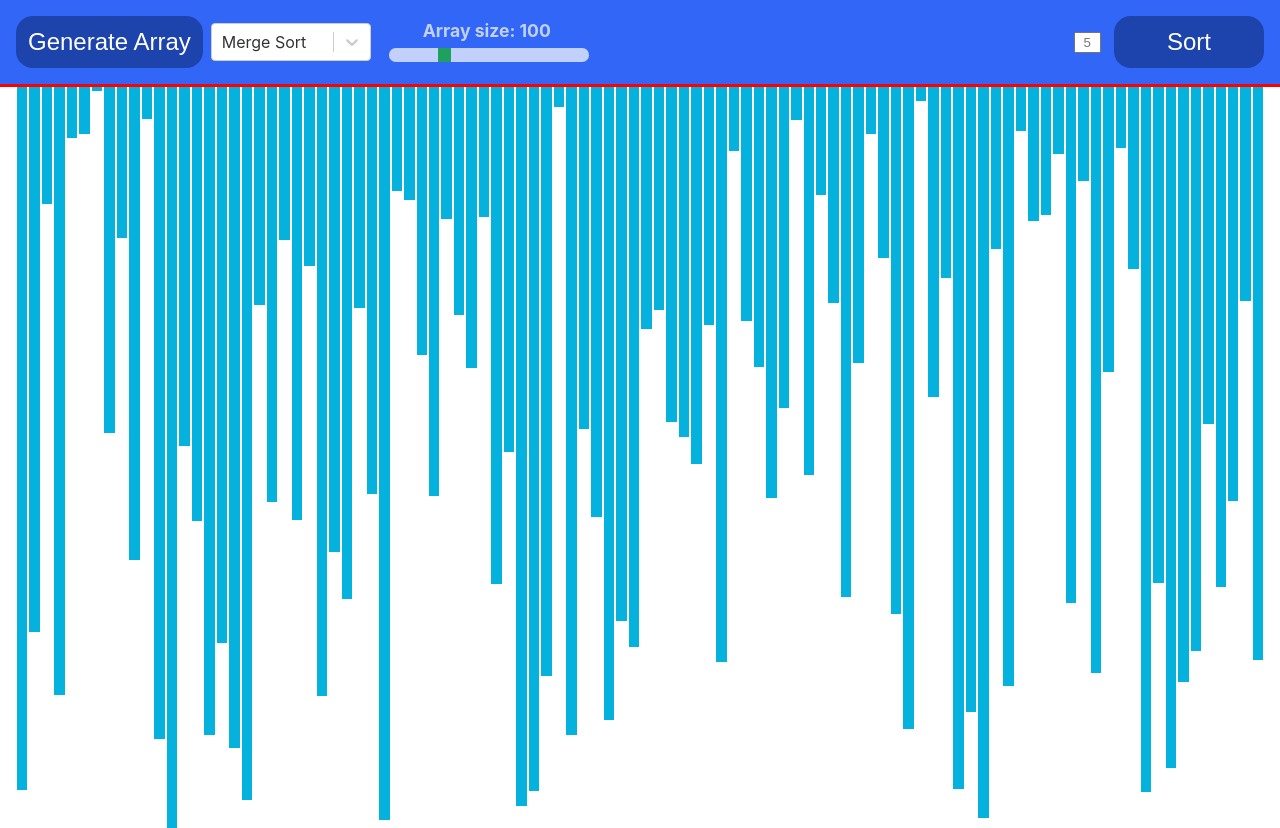
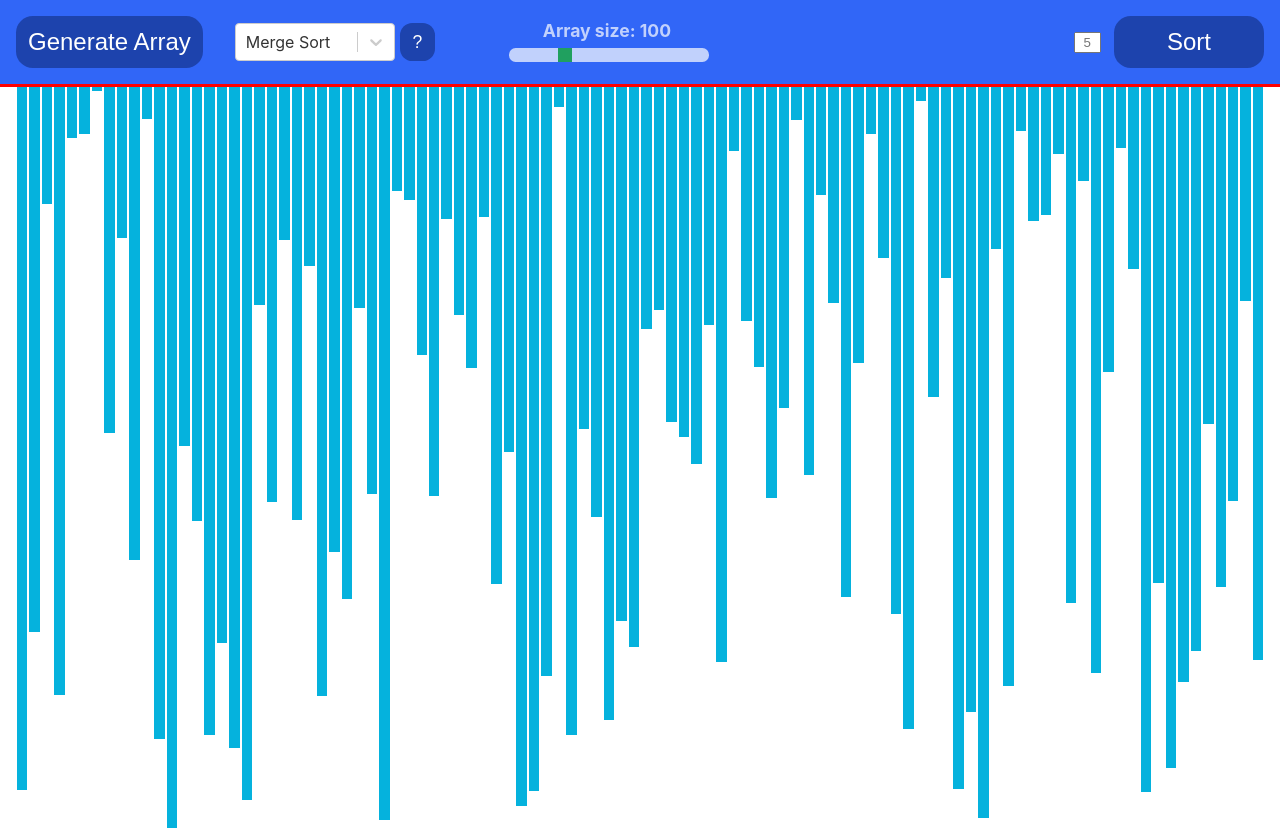
Before and after one commit to MatiniX/SortingVisualizer, a React (Create React App) app: page / in a window 1280 px wide. Built offline with nearby package versions, Linux system fonts and the light colour scheme.

Commit message:
Pridaný react modal do projektu

```diff
--- a/package.json
+++ b/package.json
@@ -8,6 +8,7 @@
     "@testing-library/user-event": "^7.2.1",
     "react": "^16.12.0",
     "react-dom": "^16.12.0",
+    "react-modal": "^3.11.2",
     "react-scripts": "3.3.1",
     "react-select": "^3.0.8"
   },
--- a/src/App.css
+++ b/src/App.css
@@ -97,6 +97,7 @@
   min-width: 200px;
   display: flex;
   flex-direction: column;
+  margin-left: 5em;
 }
 .slider {
   -webkit-appearance: none;  /* Override default CSS styles */
@@ -153,3 +154,25 @@
   width: 1.5%;
   text-align: center;
 }
+
+.ask-button {
+  justify-self: flex-start;
+  align-self: center;
+  margin-left: 0.3em;
+}
+.ask-button button {
+  background-color: var(--buttonColor);
+  border: none;
+  color: white;
+  text-align: center;
+  font-size: 1.1em;
+  width: 130%;
+  padding: 0.5em;
+  cursor: pointer;
+  border-radius: 0.7em;
+  transition-duration: 0.5s;
+}
+.ask-button button:hover {
+  background-color: white;
+  color: var(--backgroundColor);
+}
--- a/src/components/NavBar.js
+++ b/src/components/NavBar.js
@@ -1,9 +1,11 @@
 import React, { useState, useEffect } from "react"
 import Select from "react-select"
+import ReactModal from "react-modal"
 
 function NavBar(props) {
 
 const [currAlgorithm, setAlgorithm] = useState("mergeSort");
+const [isModalOpen, setModalOpen] = useState(false);
 
 const algorithms = [
     { value: 'mergeSort', label: 'Merge Sort' },
@@ -16,7 +18,7 @@ const algorithms = [
   const selecionStyling = {
       container: (provided, state) =>({
           ...provided,
-          marginLeft: '0.5em',
+          marginLeft: '2em',
           alignSelf: 'center',
           minWidth: '10em'
       })
@@ -58,6 +60,33 @@ function sort() {
             break;
     }
 }
+function getHTML() {
+    let html;
+
+    switch (currAlgorithm) {
+        case "mergeSort":
+            html  = <button onClick={() => setModalOpen(false)}>Merge Sort</button>;
+            break;
+        case "quickSort":
+            html = <button onClick={() => setModalOpen(false)}>Quick Sort</button>
+            break;
+        case "bubbleSort":
+            html = <button onClick={() => setModalOpen(false)}>Bubble Sort</button>
+            break;
+        case "insertionSort":
+            html = <button onClick={() => setModalOpen(false)}>Insertion Sort</button>
+            break;
+        case "selectionSort":
+            html = <button onClick={() => setModalOpen(false)}>Selection Sort</button>
+            break;
+        case "shellSort":
+            html = <button onClick={() => setModalOpen(false)}>Shell Sort</button>
+            break;
+    }
+    return html;
+}
+
+
     return(
         <div>
             <nav className="navbar-container">
@@ -67,6 +96,11 @@ function sort() {
                         </button>
                     </div>
                     <Select options={algorithms} onChange={changeAlgorithm} defaultValue={algorithms[0]} styles={selecionStyling}/>
+                    <div className="ask-button" onClick={() => setModalOpen(true)}>
+                        <button >
+                            <span>?</span>
+                        </button>
+                    </div>
                     <div className="slider-container">
                         <input type="range" min="10" max="350" className="slider" value={props.arrSize} onChange={setArrSize}/>
                         <p className="slider-text">Array size: {props.arrSize}</p>
@@ -78,6 +112,9 @@ function sort() {
                         </button>
                     </div>
             </nav>
+            <ReactModal isOpen={isModalOpen}>
+                {getHTML()}
+            </ReactModal>
         </div>
     )
 
```
Also changed, not shown: 1 other file (tests, documents, lock files or other folders).
